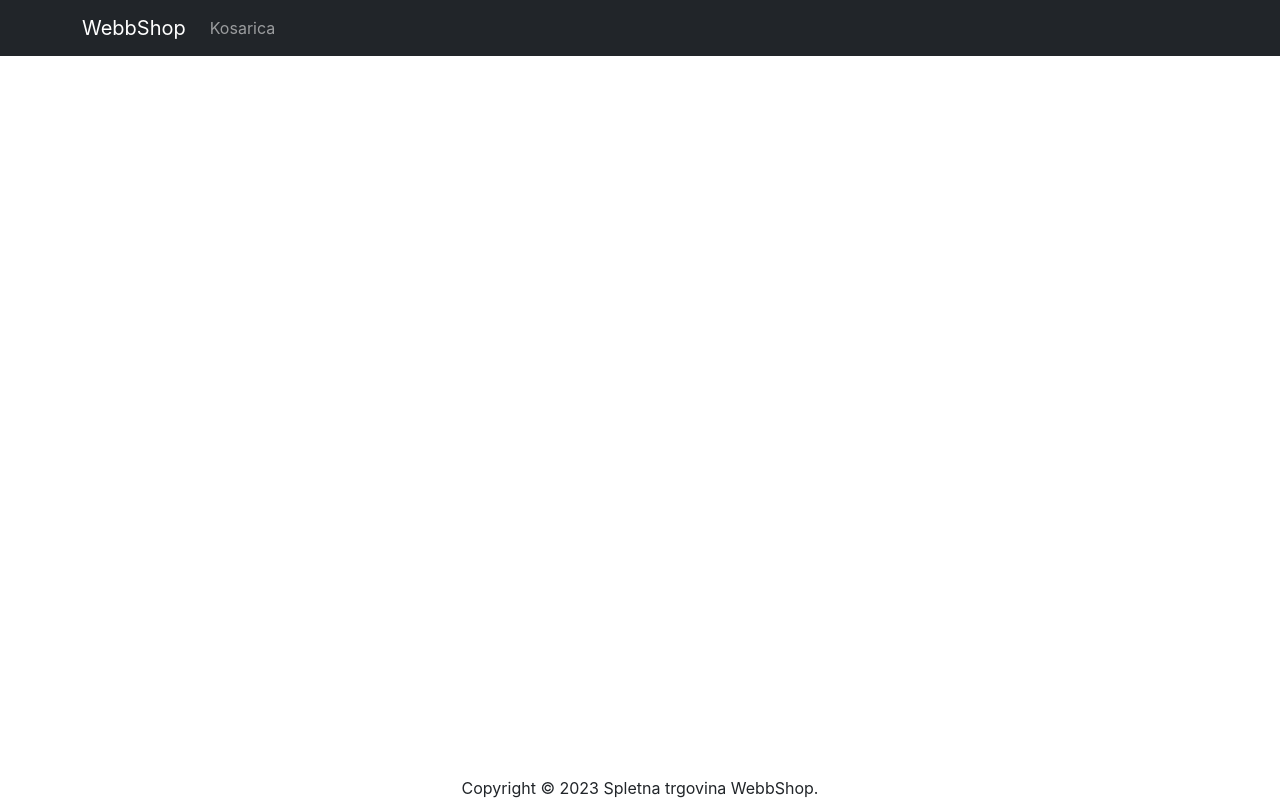
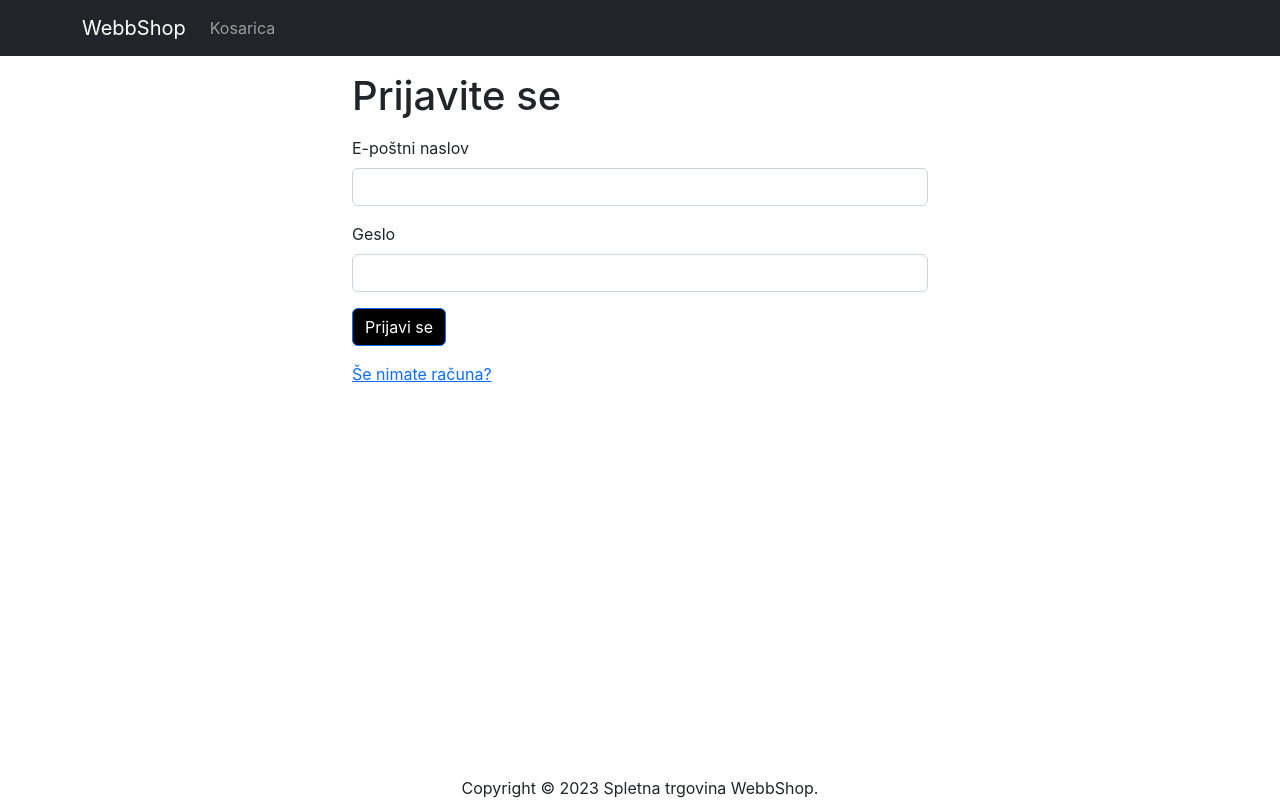
Before and after one commit to JernejRigler/WebbShop, a React (Create React App) app in the folder frontend/: page /prijava in a window 1280 px wide. Built offline with nearby package versions, Linux system fonts and the light colour scheme.

Commit message:
Začel delati prijavno stran

```diff
--- a/frontend/src/App.js
+++ b/frontend/src/App.js
@@ -9,6 +9,7 @@ import { LinkContainer } from 'react-router-bootstrap';
 import { useContext } from 'react';
 import { Shramba } from './Shramba';
 import StranKosarice from './Stran/StranKosarice';
+import PrijavnaStran from './Stran/PrijavnaStran';
 
 function App() {
   const { stanje } = useContext(Shramba);
@@ -44,6 +45,7 @@ function App() {
             <Routes>
               <Route path="/izdelek/:alt" element={<StranIzdelka />} />
               <Route path="/" element={<DomacaStran />} />
+              <Route path="/prijava" element={<PrijavnaStran />} />
               <Route path="/kosarica" element={<StranKosarice />} />
             </Routes>
           </Container>
--- /dev/null
+++ b/frontend/src/Stran/PrijavnaStran.js
@@ -0,0 +1,37 @@
+import { Link, useLocation } from 'react-router-dom';
+import Container from 'react-bootstrap/Container';
+import Form from 'react-bootstrap/Form';
+import Button from 'react-bootstrap/Button';
+import { Helmet } from 'react-helmet-async';
+
+export default function PrijavnaStran() {
+  const { search } = useLocation();
+  const preusmeriURL = new URLSearchParams(search).get('redirect');
+  const preusmeritev = preusmeriURL ? preusmeriURL : '/';
+  return (
+    <Container className="prijavniObrazec">
+      <Helmet>
+        <title>Prijava</title>
+      </Helmet>
+      <h1 className="my-3">Prijavite se</h1>
+      <Form>
+        <Form.Group className="mb-3" controlId="email">
+          <Form.Label>E-poštni naslov</Form.Label>
+          <Form.Control type="email" required />
+        </Form.Group>
+        <Form.Group className="mb-3" controlId="geslo">
+          <Form.Label>Geslo</Form.Label>
+          <Form.Control type="password" required />
+        </Form.Group>
+        <div className="my-3">
+          <Button type="submit">Prijavi se</Button>
+        </div>
+        <div className="my-3">
+          <Link to={`/registracija?redirect=${preusmeritev}`}>
+            Še nimate računa?
+          </Link>
+        </div>
+      </Form>
+    </Container>
+  );
+}
--- a/frontend/src/Stran/StranKosarice.js
+++ b/frontend/src/Stran/StranKosarice.js
@@ -60,7 +60,7 @@ export default function StranKosarice() {
                         alt={izdelek.imeIzdelka}
                         className="img-fluid rounded img-kosarica"
                       ></img>{' '}
-                      <Link to={`/izdelki/${izdelek.alt}`}>
+                      <Link to={`/izdelek/${izdelek.alt}`}>
                         {izdelek.imeIzdelka}
                       </Link>
                     </Col>
--- a/frontend/src/index.css
+++ b/frontend/src/index.css
@@ -49,6 +49,9 @@ main {
 .img-kosarica {
   height: 100px;
 }
+.prijavniObrazec {
+  max-width: 600px;
+}
 /*.imeCena {
   transition: background-color 0.3s;
 }
```
